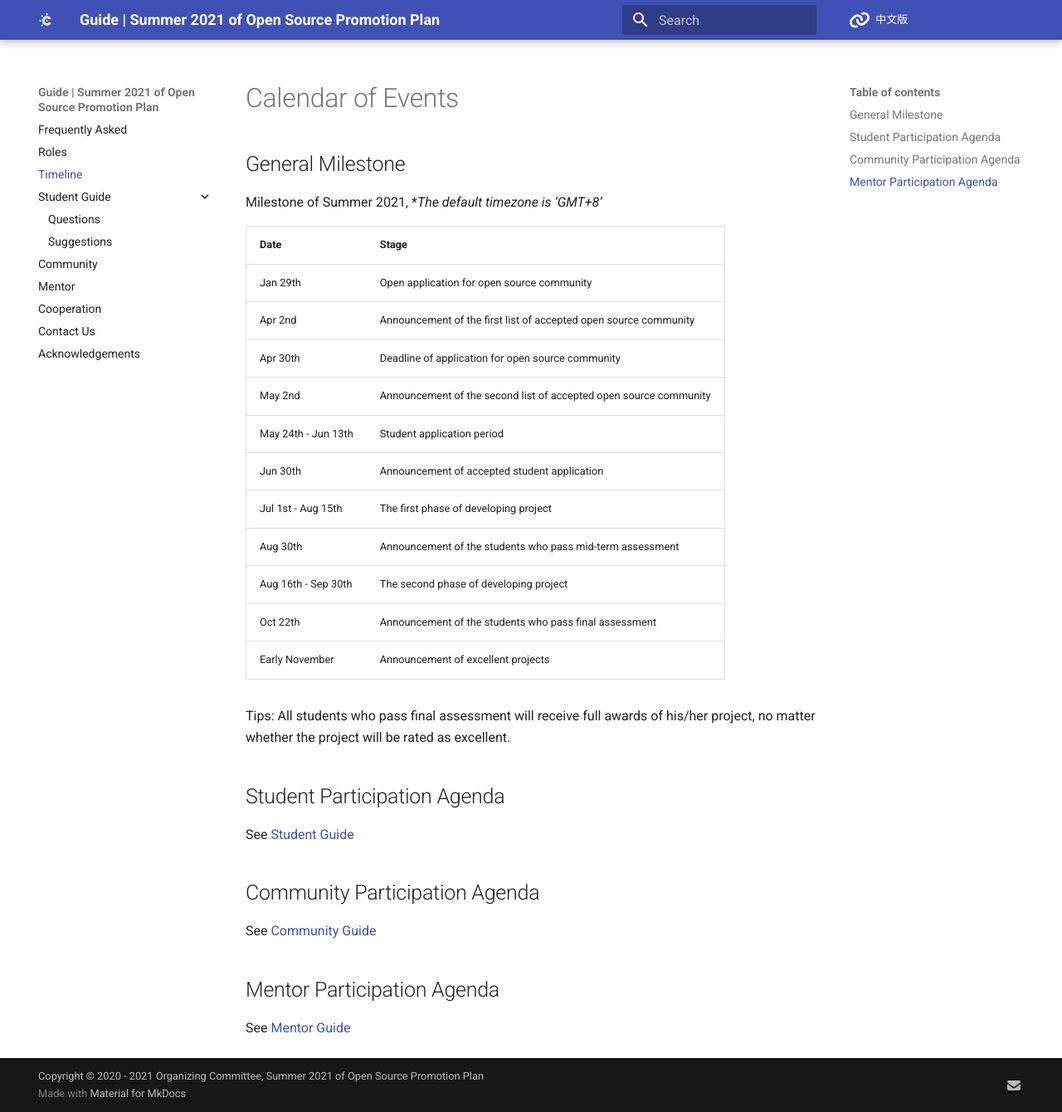
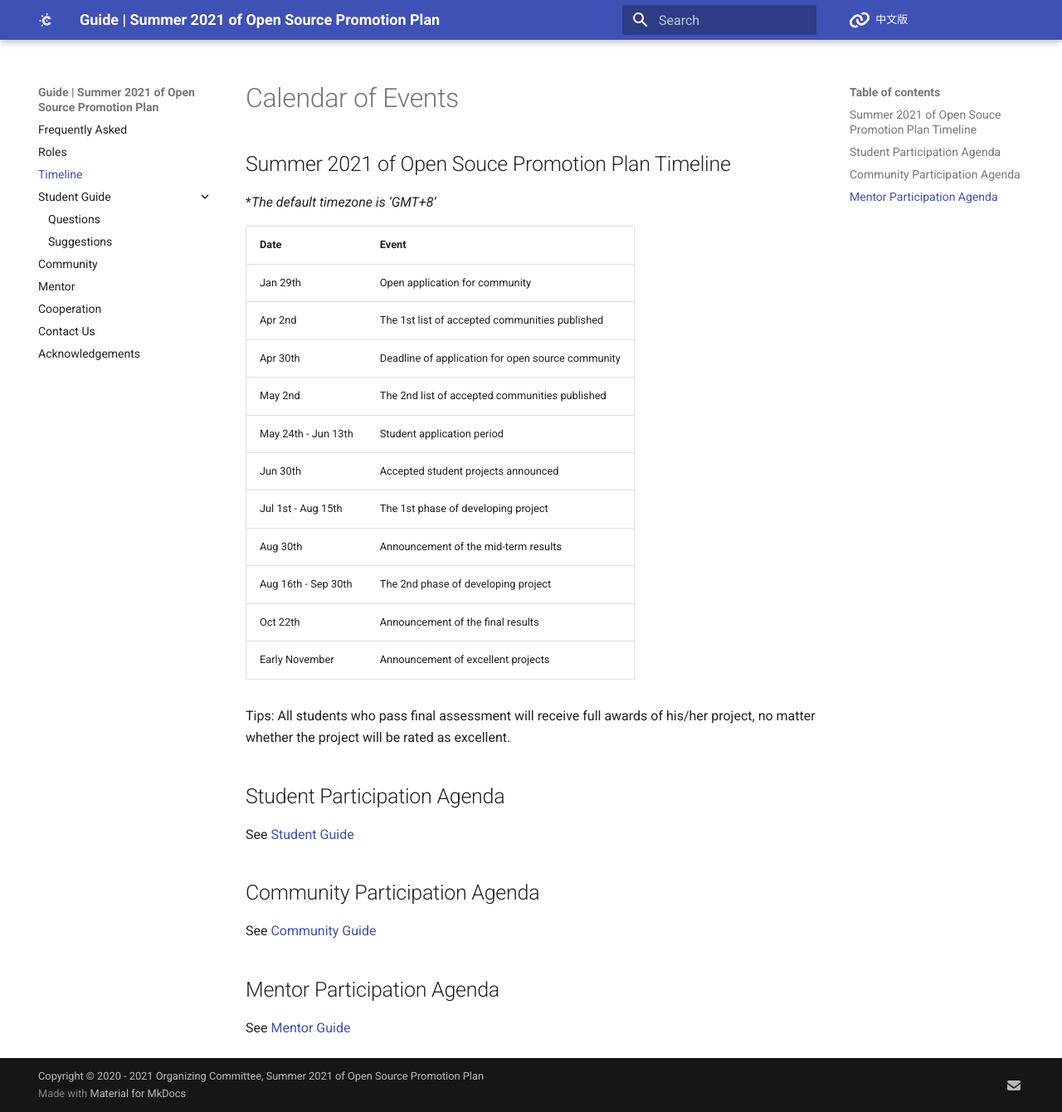
Before and after one commit to summer-ospp/help-en, an MkDocs documentation site: the page built from docs/timeline.md, in a window 1280 px wide and 1340 px high. Shown: the whole window at 83% size. Built offline with MkDocs 1.6.1 and Material for MkDocs 9.7.7, drawn with Linux system fonts in a browser that asks for light colours; comment, search, counter and statistics services are not loaded.

Commit message:
Update timeline.md

```diff
--- a/docs/timeline.md
+++ b/docs/timeline.md
@@ -1,21 +1,21 @@
 # Calendar of Events
 
-## General Milestone
+## Summer 2021 of Open Souce Promotion Plan Timeline
 
-Milestone of Summer 2021, **The default timezone is ‘GMT+8’*
+ **The default timezone is ‘GMT+8’*
 
-| Date                  | Stage                                                             |
+| Date                  | Event                                                            |
 | --------------------- | ----------------------------------------------------------------- |
-| Jan 29th              | Open application for open source community                     |
-| Apr 2nd               | Announcement of the first list of accepted open source community  |
+| Jan 29th              | Open application for community                     |
+| Apr 2nd               | The 1st list of accepted communities published  |
 | Apr 30th              | Deadline of application for open source community                 |
-| May 2nd               | Announcement of the second list of accepted open source community |
+| May 2nd               | The 2nd list of accepted communities published |
 | May 24th - Jun 13th   | Student application period                                        |
-| Jun 30th              | Announcement of accepted student application                      |
-| Jul 1st - Aug 15th    | The first phase of developing project                             |
-| Aug 30th              | Announcement of the students who pass mid-term assessment         |
-| Aug 16th - Sep 30th   | The second phase of developing project                            |
-| Oct 22th              | Announcement of the students who pass final assessment            |
+| Jun 30th              | Accepted student projects announced                      |
+| Jul 1st - Aug 15th    | The 1st phase of developing project                             |
+| Aug 30th              | Announcement of the mid-term results       |
+| Aug 16th - Sep 30th   | The 2nd phase of developing project                            |
+| Oct 22th              | Announcement of the final results            |
 | Early November        | Announcement of excellent projects                                |
 
 Tips: All students who pass final assessment will receive full awards of his/her project, no matter whether the project will be rated as excellent.
```
